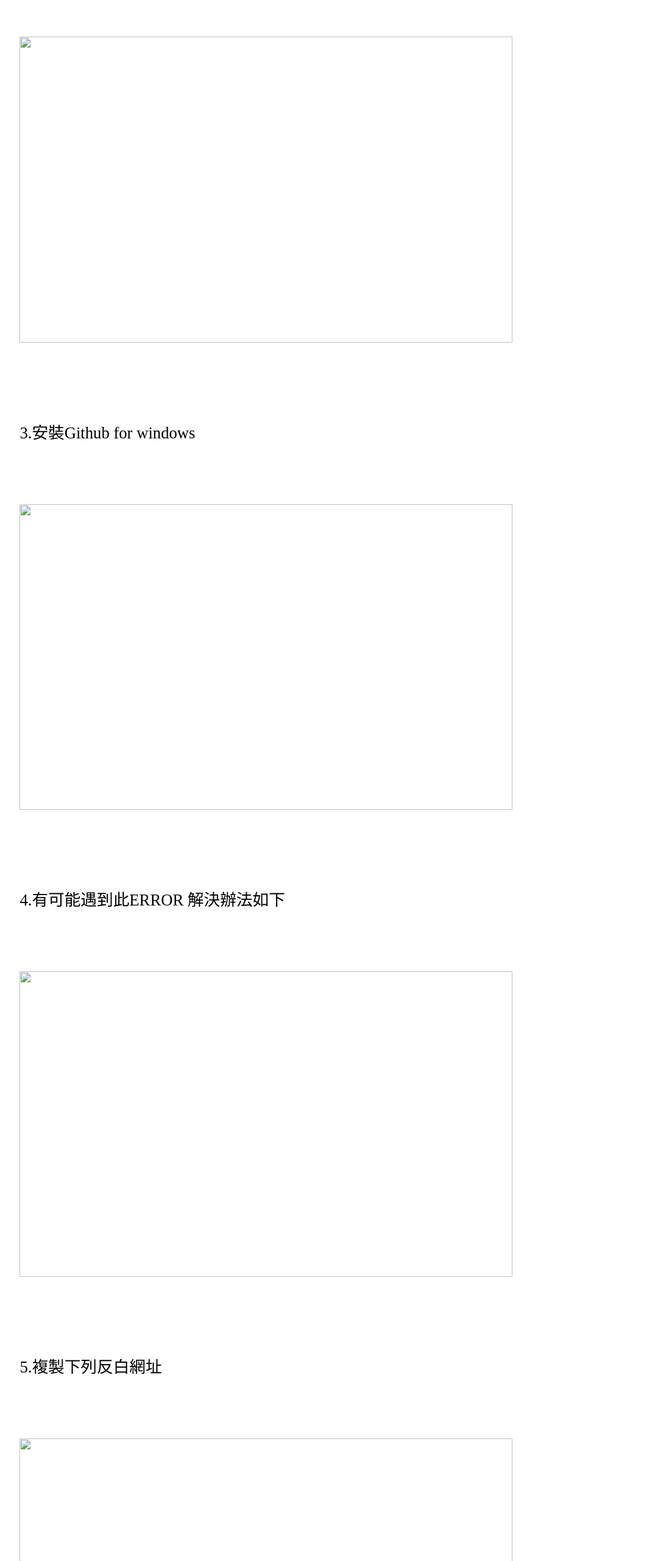
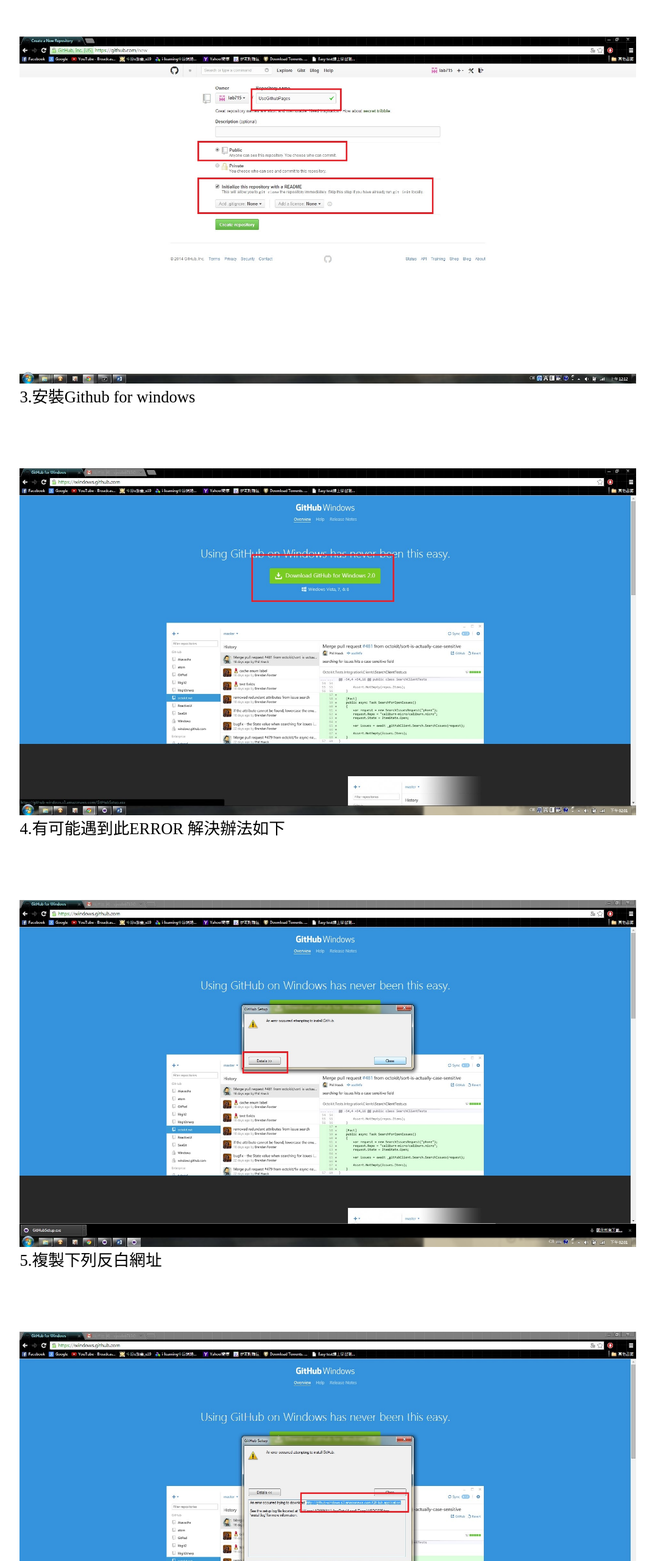
Before and after one commit to lab715/UseGithubPages, a plain HTML site: page source/install.html in a window 1280 px wide. Shown: the part 2132-4692 px from the top of the page at 61% size, without its empty margins (102-1177 px from the left). Drawn offline with Linux system fonts and the light colour scheme; files that its build step writes are made by us from their sources.

Commit message:
Update install.html

```diff
--- a/source/install.html
+++ b/source/install.html
@@ -7,14 +7,14 @@
 <span>2.新增 project目錄</span>
 <img src="../source/img/3.jpg" >
 
-<img src="..source/img/4.jpg" >
+<img src="../source/img/4.jpg" >
 <span>3.安裝Github for windows</span>
-<img src="source/img/5.jpg" >
+<img src="../source/img/5.jpg" >
 <span>4.有可能遇到此ERROR 解決辦法如下</span>
-<img src="source/img/6.jpg" >
+<img src="../source/img/6.jpg" >
 <span>5.複製下列反白網址</span>
-<img src="source/img/7.jpg" >
+<img src="../source/img/7.jpg" >
 <span>6.到IE貼上 連結就會自動安裝了</span>
-<img src="source/img/8.jpg" >
+<img src="../source/img/8.jpg" >
 <span>7.安裝完成 會出現登入畫面</span>
-<img src="source/img/9.jpg" >
+<img src="../source/img/9.jpg" >
```
